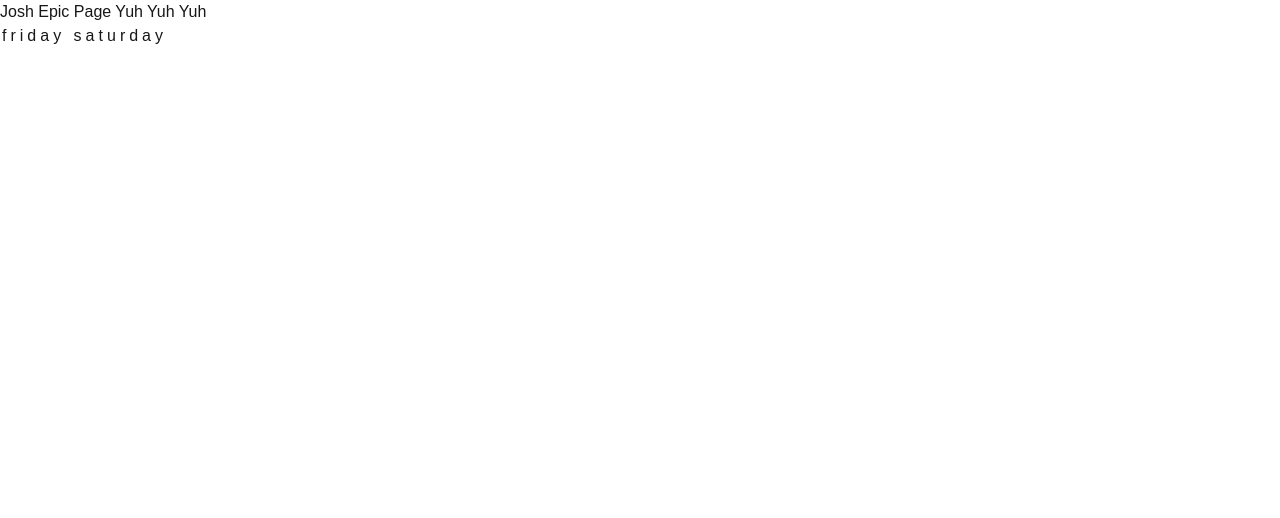
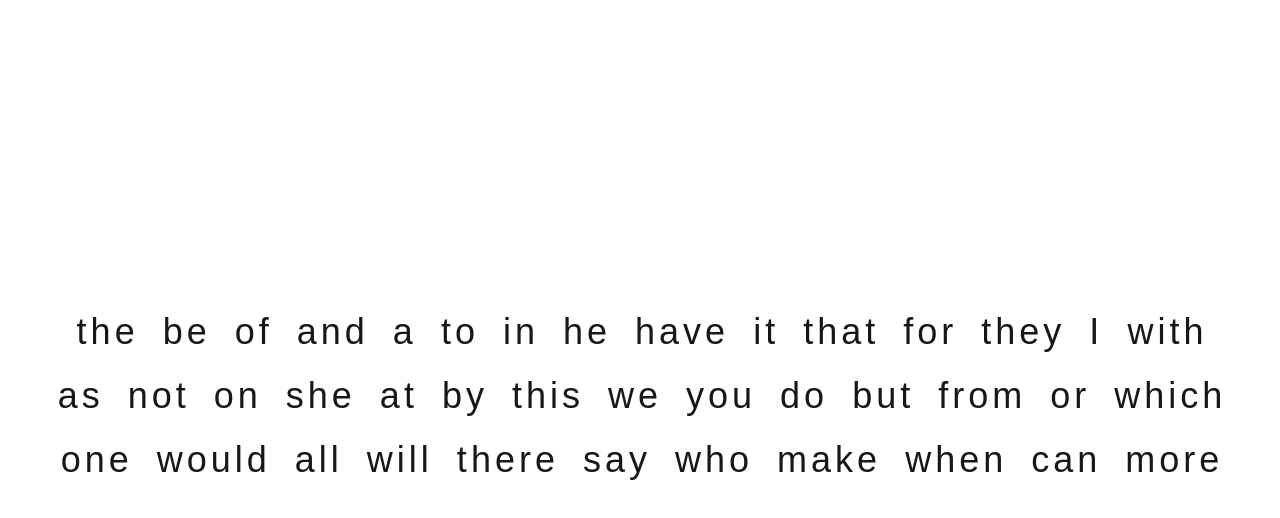
Before and after one commit to AnoyingWaffle66/typing_game, a Next.js app in the folder typing_thing/: page / in a window 1280 px wide. Shown: the top 518 px of the page. Built offline with nearby package versions, Linux system fonts and the light colour scheme.

Commit message:
make box display 3 lines, also removed spaces

```diff
--- a/typing_thing/app/page.tsx
+++ b/typing_thing/app/page.tsx
@@ -3,13 +3,17 @@ import Button from "@/components/Button"
 import Words from "@/components/Words"
 
 export default function Home() {
-  const words = ['friday', 'saturday']
+  const words = [
+    "the","be","of","and","a","to",
+    "in","he","have","it","that","for","they","I",
+    "with","as","not","on","she","at","by","this",
+    "we","you","do","but","from","or","which","one",
+    "would","all","will","there","say","who","make","when",
+    "can","more","if","no","man","out","other"
+  ]
   return (
     <div>
-      <div>
-        <p>
-          Josh Epic Page Yuh Yuh Yuh
-        </p>
+      <div className="h-screen flex items-center justify-center mr-10 ml-10">
         <Words words={words}>
 
         </Words>
--- a/typing_thing/components/Words.tsx
+++ b/typing_thing/components/Words.tsx
@@ -2,12 +2,12 @@
 
 function Letter({letters}: {letters: string}){
     return(
-        <div className="flex">
+        <div className="flex p-3">
             {
                 letters.split("").map((char, index) =>(
-                    <span key={index} className="px-0.5">
+                    <div key={index} className="px-0.5 text-4xl">
                         {char}
-                    </span>
+                    </div>
                 ))
             }
         </div>
@@ -16,19 +16,13 @@ function Letter({letters}: {letters: string}){
 
 export default function Words({words}: {words: string[]}){
     return(
-        <div className="flex flex-wrap">
+        <div style={{height: 200}} className="flex flex-wrap items-center justify-center overflow-clip">
             {
                 words.map((word, wordIndex) => (
                     <div key={wordIndex} className="flex">
                         <Letter letters={word}/>
-                        {
-                            wordIndex < words.length - 1 && (
-                                <span className="px-0.5 whitespace-pre"> </span>
-                            )
-                        }
                     </div>
                 ))
-
             }
         </div>
     )
```
